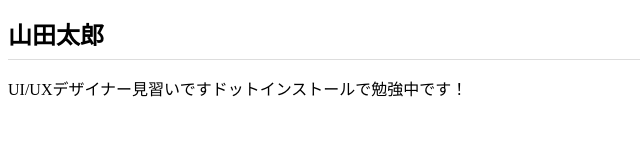
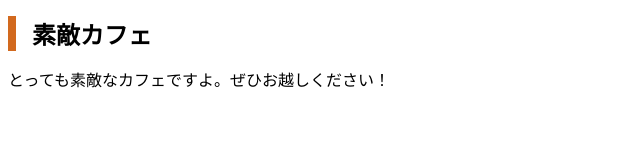
Before and after one commit to morikeru/mycafe, a plain HTML site: page index.html in a window 1280 px wide. Shown: the whole page, without its empty margins (0-640 px from the left). Drawn offline with Linux system fonts and the light colour scheme.

Commit message:
Add files via upload

```diff
--- a/css/styles.css
+++ b/css/styles.css
@@ -1,5 +1,5 @@
 h1 {
   font-size: 24px;
-  padding-bottom: 8px;
-  border-bottom: 1px solid #ddd;
+  padding-left: 16px;
+  border-left: 8px solid chocolate;
 }
--- a/index.html
+++ b/index.html
@@ -2,11 +2,11 @@
 <html lang="ja">
   <head>
     <meta charset="utf-8">
-    <title>山田太郎のポートフォリとサイト</title>
+    <title>素敵カフェ</title>
     <link rel="stylesheet" href="css/styles.css">
   </head>
   <body>
-    <h1>山田太郎</h1>
-    <p>UI/UXデザイナー見習いですドットインストールで勉強中です！</p>
+    <h1>素敵カフェ</h1>
+    <p>とっても素敵なカフェですよ。ぜひお越しください！</p>
   </body>
 </html>
```
